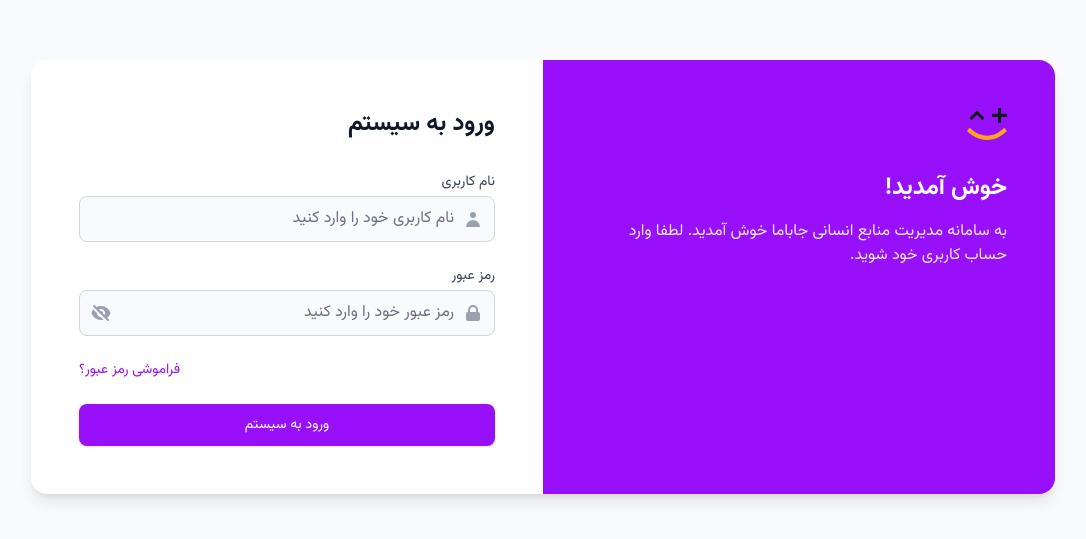
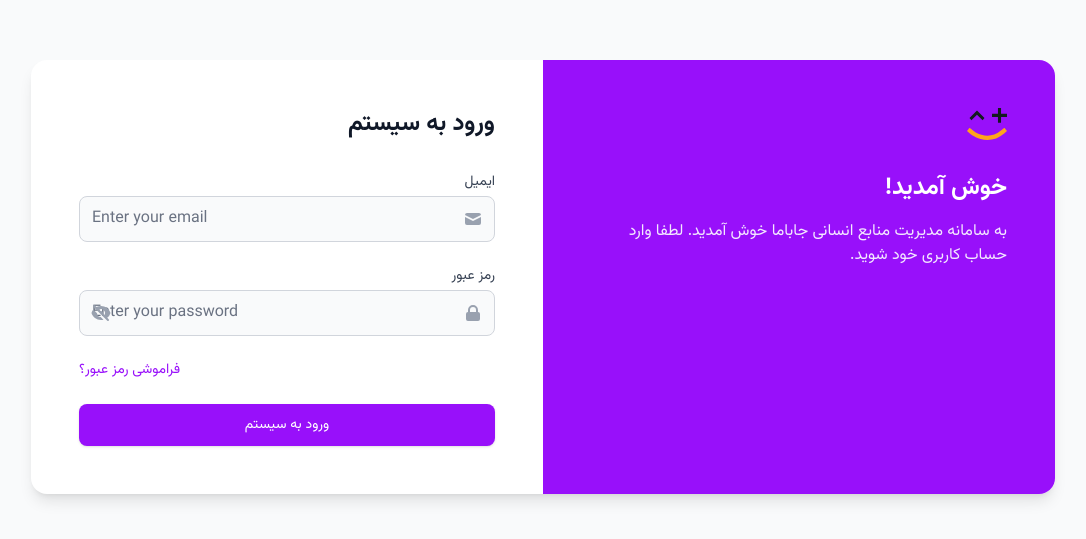
Before and after one commit to espitman/jbm-hr-admin, a Nuxt app: page /login in a window 1280 px wide. Shown: the part 123-662 px from the top of the page, without its empty margins (97-1183 px from the left). Built offline with nearby package versions, Linux system fonts and the light colour scheme.

Commit message:
feat: update login form to use email and LTR inputs

```diff
--- a/pages/login.vue
+++ b/pages/login.vue
@@ -18,24 +18,26 @@
           <h1 class="text-2xl font-bold text-gray-900 mb-8">ورود به سیستم</h1>
 
           <form @submit.prevent="handleSubmit" class="space-y-6">
-            <!-- Username/Email Input -->
+            <!-- Email Input -->
             <div>
-              <label for="username" class="block text-sm font-regular text-gray-700 mb-1">
-                نام کاربری
+              <label for="email" class="block text-sm font-regular text-gray-700 mb-1">
+                ایمیل
               </label>
               <div class="relative">
                 <div class="absolute inset-y-0 right-0 flex items-center pr-3 pointer-events-none">
                   <svg class="h-5 w-5 text-gray-400" xmlns="http://www.w3.org/2000/svg" viewBox="0 0 20 20" fill="currentColor">
-                    <path fill-rule="evenodd" d="M10 9a3 3 0 100-6 3 3 0 000 6zm-7 9a7 7 0 1114 0H3z" clip-rule="evenodd" />
+                    <path d="M2.003 5.884L10 9.882l7.997-3.998A2 2 0 0016 4H4a2 2 0 00-1.997 1.884z" />
+                    <path d="M18 8.118l-8 4-8-4V14a2 2 0 002 2h12a2 2 0 002-2V8.118z" />
                   </svg>
                 </div>
                 <input
-                  id="username"
-                  v-model="form.username"
-                  type="text"
+                  id="email"
+                  v-model="form.email"
+                  type="email"
                   required
+                  dir="ltr"
                   class="block w-full pr-10 pl-3 py-2.5 text-gray-900 placeholder-gray-500 bg-gray-50 border border-gray-300 rounded-lg focus:outline-none focus:ring-2 focus:ring-purple-500 focus:border-transparent"
-                  placeholder="نام کاربری خود را وارد کنید"
+                  placeholder="Enter your email"
                 />
               </div>
             </div>
@@ -56,8 +58,9 @@
                   v-model="form.password"
                   :type="showPassword ? 'text' : 'password'"
                   required
+                  dir="ltr"
                   class="block w-full pr-10 pl-3 py-2.5 text-gray-900 placeholder-gray-500 bg-gray-50 border border-gray-300 rounded-lg focus:outline-none focus:ring-2 focus:ring-purple-500 focus:border-transparent"
-                  placeholder="رمز عبور خود را وارد کنید"
+                  placeholder="Enter your password"
                 />
                 <button
                   type="button"
@@ -116,7 +119,7 @@ const toast = useToast()
 const { login } = useAuth()
 
 const form = ref({
-  username: '',
+  email: '',
   password: ''
 })
 
@@ -128,7 +131,7 @@ const handleSubmit = async () => {
     loading.value = true
 
     const response = await $api.post('/api/v1/admin/login', {
-      username: form.value.username,
+      email: form.value.email,
       password: form.value.password
     })
 
```
